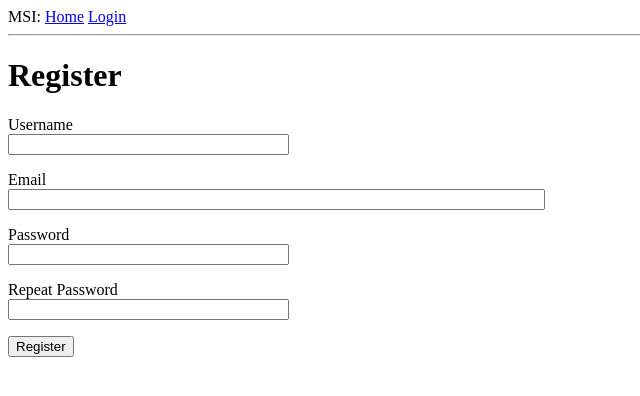
After one commit to kcinnoy/msi, a Flask app: page /register in a window 1280 px wide. The commit adds this page. Shown: the top 396 px of the page, without its empty margins (0-640 px from the left). Run offline with Flask 2, Linux system fonts and the light colour scheme.

Commit message:
user registration added

```diff
--- a/app/forms.py
+++ b/app/forms.py
@@ -1,9 +1,29 @@
 from flask_wtf import FlaskForm
 from wtforms import StringField, PasswordField, BooleanField, SubmitField
-from wtforms.validators import DataRequired
+from wtforms.validators import ValidationError, DataRequired, Email, EqualTo
+from app.models import User
 
 class LoginForm(FlaskForm):
     username = StringField('Username', validators=[DataRequired()])
     password = PasswordField('Password', validators=[DataRequired()])
     remember_me = BooleanField('Remember Me')
     submit = SubmitField('Sign In')
+
+
+class RegistrationForm(FlaskForm):
+    username = StringField('Username', validators=[DataRequired()])
+    email = StringField('Email', validators=[DataRequired(), Email()])
+    password = PasswordField('Password', validators=[DataRequired()])
+    password2 = PasswordField(
+        'Repeat Password', validators=[DataRequired(), EqualTo('password')])
+    submit = SubmitField('Register')
+
+    def validate_username(self, username):
+        user = User.query.filter_by(username=username.data).first()
+        if user is not None:
+            raise ValidationError('Please use a different username.')
+
+    def validate_email(self, email):
+        user = User.query.filter_by(email=email.data).first()
+        if user is not None:
+            raise ValidationError('Please use a different email address.')
--- a/app/routes.py
+++ b/app/routes.py
@@ -1,8 +1,8 @@
 from flask import render_template, flash, redirect, url_for, request
 from werkzeug.urls import url_parse
 from flask_login import current_user, login_user, logout_user, login_required
-from app import app
-from app.forms import LoginForm
+from app import app, db
+from app.forms import LoginForm, RegistrationForm
 from app.models import User
 
 
@@ -43,3 +43,17 @@ def login():
 def logout():
     logout_user()
     return redirect(url_for('index'))
+
+@app.route('/register', methods=['GET', 'POST'])
+def register():
+    if current_user.is_authenticated:
+        return redirect(url_for('index'))
+    form = RegistrationForm()
+    if form.validate_on_submit():
+        user = User(username=form.username.data, email=form.email.data)
+        user.set_password(form.password.data)
+        db.session.add(user)
+        db.session.commit()
+        flash('Congratulations, you are now a registered user!')
+        return redirect(url_for('login'))
+    return render_template('register.html', title='Register', form=form)
--- a/app/templates/login.html
+++ b/app/templates/login.html
@@ -21,4 +21,6 @@
         <p>{{ form.remember_me() }} {{ form.remember_me.label }}</p>
         <p>{{ form.submit() }}</p>
     </form>
+    <p>New User? <a href="{{ url_for('register') }}">Click to Register!</a></p>
+
 {% endblock %}
--- /dev/null
+++ b/app/templates/register.html
@@ -0,0 +1,37 @@
+{% extends "base.html" %}
+
+{% block content %}
+    <h1>Register</h1>
+    <form action="" method="post">
+        {{ form.hidden_tag() }}
+        <p>
+            {{ form.username.label }}<br>
+            {{ form.username(size=32) }}<br>
+            {% for error in form.username.errors %}
+            <span style="color: red;">[{{ error }}]</span>
+            {% endfor %}
+        </p>
+        <p>
+            {{ form.email.label }}<br>
+            {{ form.email(size=64) }}<br>
+            {% for error in form.email.errors %}
+            <span style="color: red;">[{{ error }}]</span>
+            {% endfor %}
+        </p>
+        <p>
+            {{ form.password.label }}<br>
+            {{ form.password(size=32) }}<br>
+            {% for error in form.password.errors %}
+            <span style="color: red;">[{{ error }}]</span>
+            {% endfor %}
+        </p>
+        <p>
+            {{ form.password2.label }}<br>
+            {{ form.password2(size=32) }}<br>
+            {% for error in form.password2.errors %}
+            <span style="color: red;">[{{ error }}]</span>
+            {% endfor %}
+        </p>
+        <p>{{ form.submit() }}</p>
+    </form>
+{% endblock %}
```
Also changed, not shown: app.db.
